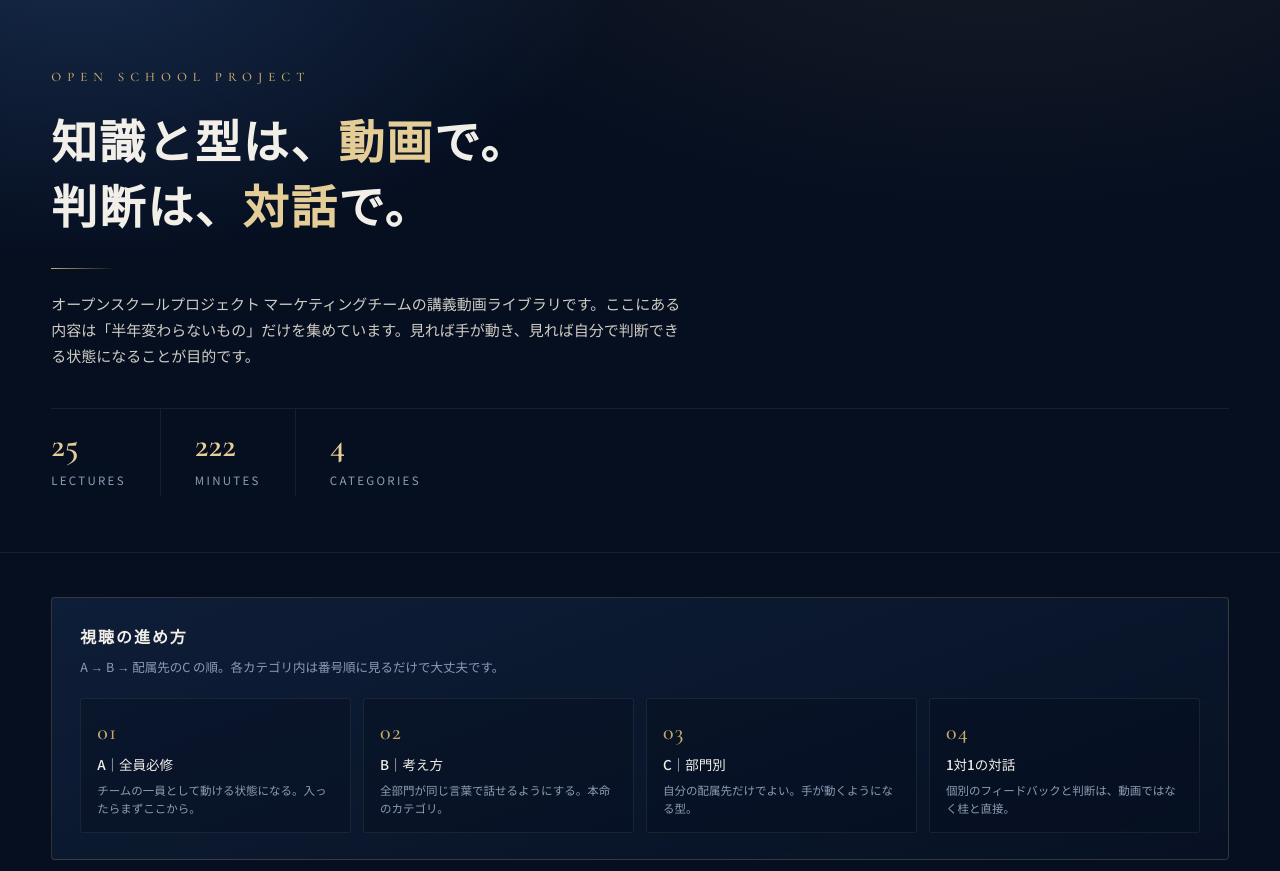
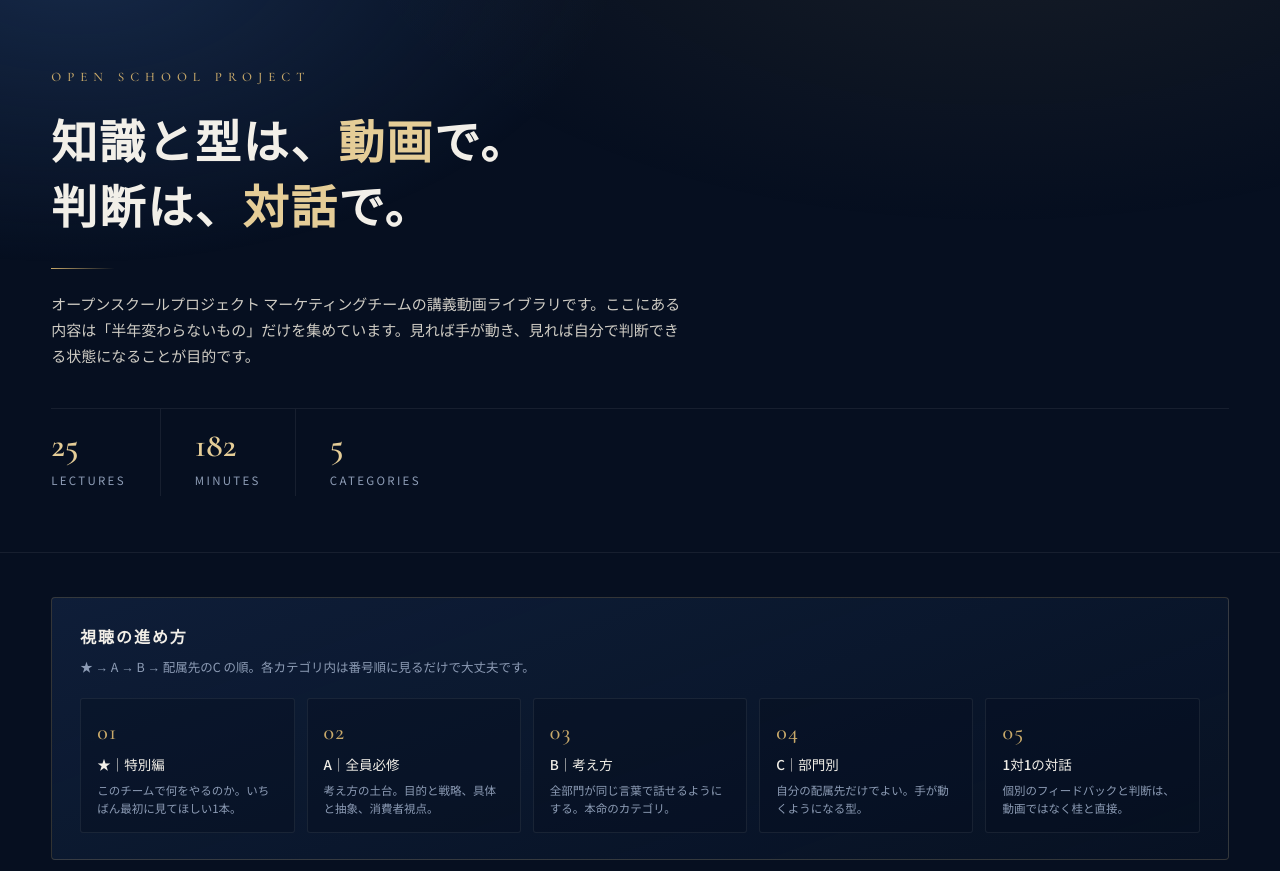
Before and after one commit to baikogakuin/maeketing-video, a plain HTML site: page index.html in a window 1280 px wide. Shown: the part 81-952 px from the top of the page. Drawn offline with nearby package versions, Linux system fonts and the light colour scheme.

Commit message:
Update index.html

```diff
--- a/index.html
+++ b/index.html
@@ -271,7 +271,7 @@ footer .en{font-family:var(--en);letter-spacing:.34em;color:var(--gold);font-siz
     <div class="stats">
       <div class="stat"><b id="statTotal">0</b><span>LECTURES</span></div>
       <div class="stat"><b id="statMin">0</b><span>MINUTES</span></div>
-      <div class="stat"><b>4</b><span>CATEGORIES</span></div>
+      <div class="stat"><b id="statCat">0</b><span>CATEGORIES</span></div>
     </div>
   </div>
 </section>
@@ -280,12 +280,13 @@ footer .en{font-family:var(--en);letter-spacing:.34em;color:var(--gold);font-siz
   <div class="wrap">
     <div class="guide-inner">
       <h2>視聴の進め方</h2>
-      <p class="note">A → B → 配属先のC の順。各カテゴリ内は番号順に見るだけで大丈夫です。</p>
+      <p class="note">★ → A → B → 配属先のC の順。各カテゴリ内は番号順に見るだけで大丈夫です。</p>
       <div class="steps">
-        <div class="step"><i>01</i><strong>A｜全員必修</strong><small>チームの一員として動ける状態になる。入ったらまずここから。</small></div>
-        <div class="step"><i>02</i><strong>B｜考え方</strong><small>全部門が同じ言葉で話せるようにする。本命のカテゴリ。</small></div>
-        <div class="step"><i>03</i><strong>C｜部門別</strong><small>自分の配属先だけでよい。手が動くようになる型。</small></div>
-        <div class="step"><i>04</i><strong>1対1の対話</strong><small>個別のフィードバックと判断は、動画ではなく桂と直接。</small></div>
+        <div class="step"><i>01</i><strong>★｜特別編</strong><small>このチームで何をやるのか。いちばん最初に見てほしい1本。</small></div>
+        <div class="step"><i>02</i><strong>A｜全員必修</strong><small>考え方の土台。目的と戦略、具体と抽象、消費者視点。</small></div>
+        <div class="step"><i>03</i><strong>B｜考え方</strong><small>全部門が同じ言葉で話せるようにする。本命のカテゴリ。</small></div>
+        <div class="step"><i>04</i><strong>C｜部門別</strong><small>自分の配属先だけでよい。手が動くようになる型。</small></div>
+        <div class="step"><i>05</i><strong>1対1の対話</strong><small>個別のフィードバックと判断は、動画ではなく桂と直接。</small></div>
       </div>
     </div>
   </div>
@@ -346,15 +347,17 @@ footer .en{font-family:var(--en);letter-spacing:.34em;color:var(--gold);font-siz
    空のままのものは「準備中」と表示されます。
    ========================================================================= */
 const VIDEOS = [
-  /* ---- A. 全員必修（8本） ---- */
-  {id:'A-1', cat:'A', title:'このプロジェクトが目指すもの', desc:'今年の目標人数と、なぜその数字なのか。何のためにやっているのか。', min:5,  youtube:''},
-  {id:'A-2', cat:'A', title:'やってはいけないこと',         desc:'学校名・肩書き・数字・個人情報・SNS掲載の線引き。議論の余地なく守るルール。', min:5, youtube:'', status:'hold', note:'対外使用許可の確定待ち'},
-  {id:'A-3', cat:'A', title:'週の回り方',                   desc:'週初に共有シートを書く／週末30分の会議／依頼は週初にまとめて出す。', min:5,  youtube:''},
-  {id:'A-4', cat:'A', title:'自分で決めていいこと・いけないこと', desc:'桂が握る3つ（数値配分・対外線引き・予算総枠）と、それ以外はリーダー判断。', min:5, youtube:''},
-  {id:'A-5', cat:'A', title:'健全な恐怖を持つ',             desc:'個人の失敗はチームの失敗。だから早く言う、早く直す。', min:5,  youtube:''},
-  {id:'A-6', cat:'A', title:'仲間と競い合い、喰いあって成長する', desc:'協力と競争は矛盾しない。チーム内で高め合うということ。', min:5, youtube:''},
-  {id:'A-7', cat:'A', title:'厳しい現実をそのまま伝える／会議は必ず発言する', desc:'率直さの文化。事実を曲げない、黙って座らない。', min:5, youtube:''},
-  {id:'A-8', cat:'A', title:'結果がすべて／週次の振り返りと事実の報告', desc:'週1回、桂へ事実を報告する。振り返りの型。', min:5, youtube:''},
+  /* ---- 特別編（まず最初に見る） ---- */
+  {id:'S-1', cat:'S', title:'マーケティングチームの本質', desc:'このチームで何をやるのか。桂から、最初に見てほしい1本。', min:0, youtube:'cPmRrymEWNg', note:'特に見てほしい1本'},
+
+  /* ---- A. 全員必修（7本） ---- */
+  {id:'A-1', cat:'A', title:'目的・戦略・戦術論',     desc:'目的は固定、戦略・戦術は変えていい。この2つを分けて考える。', min:0, youtube:'6ptqgFuc2Ac'},
+  {id:'A-2', cat:'A', title:'具体と抽象',             desc:'具体と抽象は別々の箱ではなく、はしごのような連続した段階。', min:0, youtube:'eQLF6vWq3qg'},
+  {id:'A-3', cat:'A', title:'抽象から具体へ',         desc:'抽象で掴んだものを、実際の打ち手に落とす。', min:0, youtube:'zFZhxpFBles'},
+  {id:'A-4', cat:'A', title:'逆算思考・順算思考',     desc:'着地から逆に辿るか、今から積み上げるか。', min:0, youtube:'mY_XddrbgAs'},
+  {id:'A-5', cat:'A', title:'意思決定と行動の責任者', desc:'決めるのは誰か、やり切るのは誰か。', min:0, youtube:'szwzMGDy7OE'},
+  {id:'A-6', cat:'A', title:'会議で大事なこと',       desc:'会議の場で何をすべきか。', min:0, youtube:'2sTGMcrO1JA'},
+  {id:'A-7', cat:'A', title:'消費者視点',             desc:'売り手の都合ではなく、相手の見え方から考える。', min:0, youtube:'fOVKtOJQXBo'},
 
   /* ---- B. 考え方＝共通言語（9本＋補足1本） ---- */
   {id:'B-1', cat:'B', title:'マーケティングの本質と価値設計', desc:'消費者視点とは何か。理論編の起点になる回。', min:8,  youtube:'Ww0EYioDaiM'},
@@ -381,7 +384,8 @@ const VIDEOS = [
 ];
 
 const CATEGORIES = [
-  {key:'A',  mark:'A',  label:'全員必修',   sub:'全メンバー・入ったら最初に見る'},
+  {key:'S',  mark:'★',  label:'特別編',     sub:'全メンバー・いちばん最初に見る'},
+  {key:'A',  mark:'A',  label:'全員必修',   sub:'全メンバー・考え方の土台になる7本'},
   {key:'B',  mark:'B',  label:'考え方',     sub:'全メンバー・共通言語をつくる本命カテゴリ'},
   {key:'C2', mark:'C2', label:'SNS・分析',  sub:'SNS・分析担当のみ'},
   {key:'C3', mark:'C3', label:'編集チーム', sub:'編集チームのみ'}
@@ -486,7 +490,7 @@ function card(v){
   b.innerHTML =
     '<div class="card-top">' +
       '<span class="card-no">' + v.id + '</span>' +
-      '<span class="card-time">' + (v.min ? v.min + ' min' : 'SLIDE') + '</span>' +
+      '<span class="card-time">' + (v.min ? v.min + ' min' : (statusOf(v) === 'supp' ? 'SLIDE' : '&mdash;')) + '</span>' +
     '</div>' +
     '<h3>' + esc(v.title) + '</h3>' +
     '<p>' + esc(v.desc) + '</p>' +
@@ -584,6 +588,7 @@ $('#onlyUnwatched').addEventListener('change', e => { onlyUnwatched = e.target.c
 /* ---- 初期化 ---- */
 $('#statTotal').textContent = VIDEOS.length;
 $('#statMin').textContent   = VIDEOS.reduce((s,v) => s + (v.min||0), 0);
+$('#statCat').textContent   = CATEGORIES.length;
 renderTabs();
 renderList();
 
```
